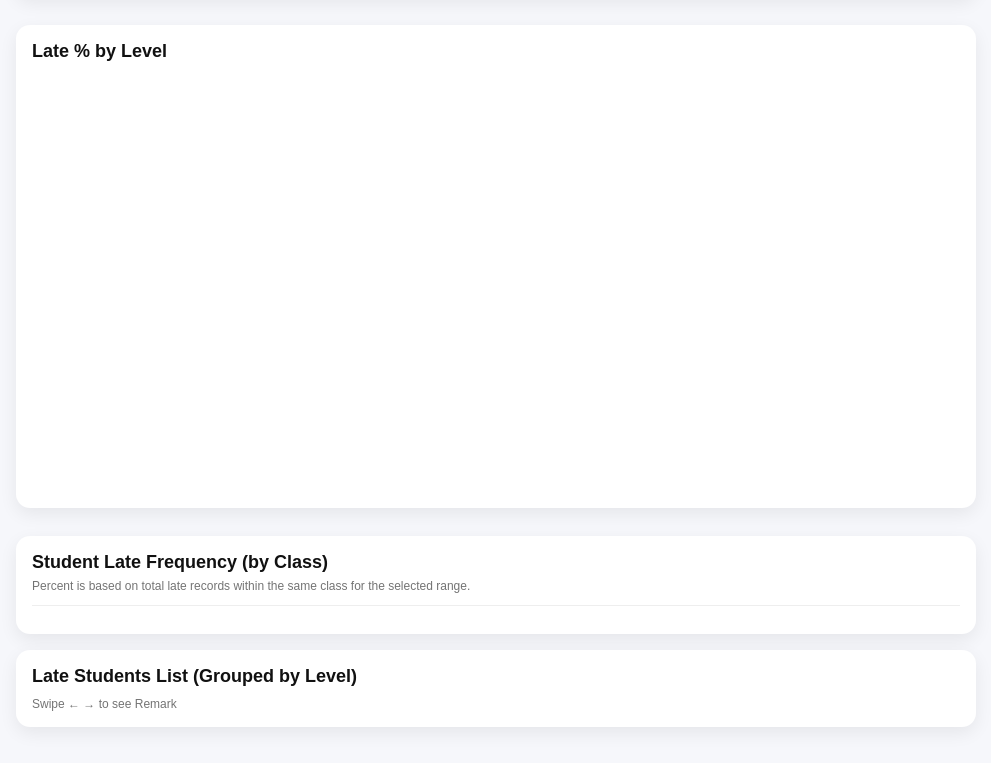
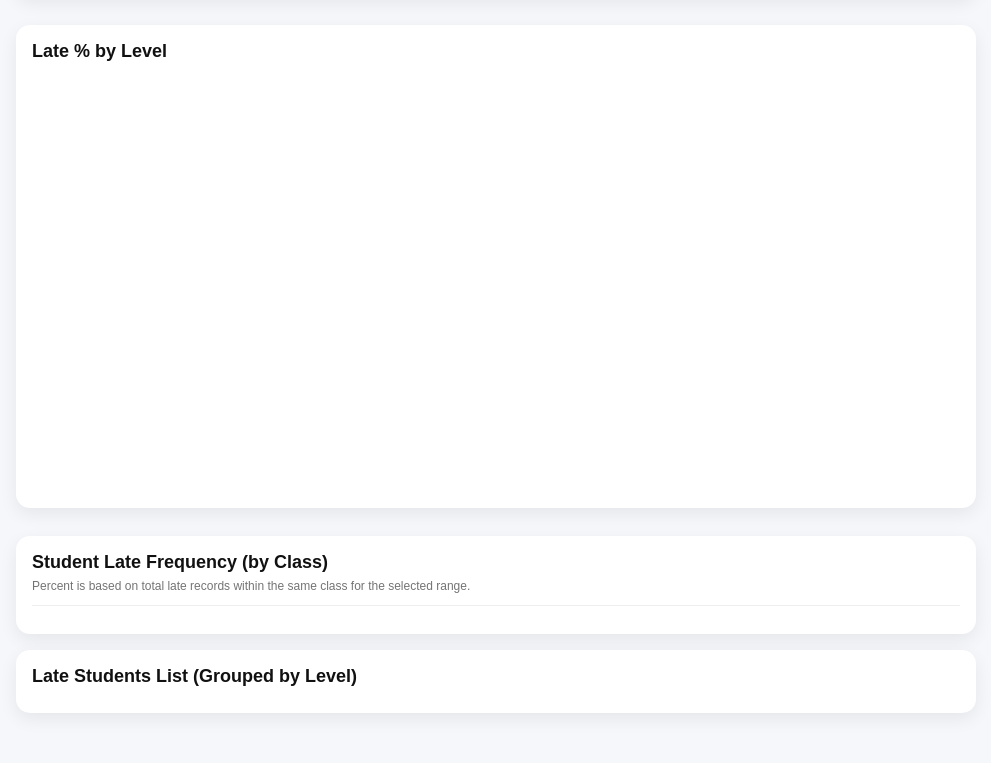
Before and after one commit to JocelynJoestar/late-tracker-skdkr2, a plain HTML site: page teacher.html in a window 1280 px wide. Shown: the part 814-1577 px from the top of the page, without its empty margins (144-1135 px from the left). Drawn offline with nearby package versions, Linux system fonts and the light colour scheme; no server answers.

Commit message:
Update teacher.html

```diff
--- a/teacher.html
+++ b/teacher.html
@@ -271,8 +271,6 @@
     <div class="card" style="margin-top:12px;">
       <h2 id="lateListTitle" data-i18n="teacher.lateListTitle" style="margin:0 0 10px;">Late Students List (Grouped by Level)</h2>
 
-      <!-- Optional hint so users know they can swipe -->
-      <div class="small muted swipe-hint">Swipe ← → to see Remark</div>
 
       <div id="lists"></div>
     </div>
```
